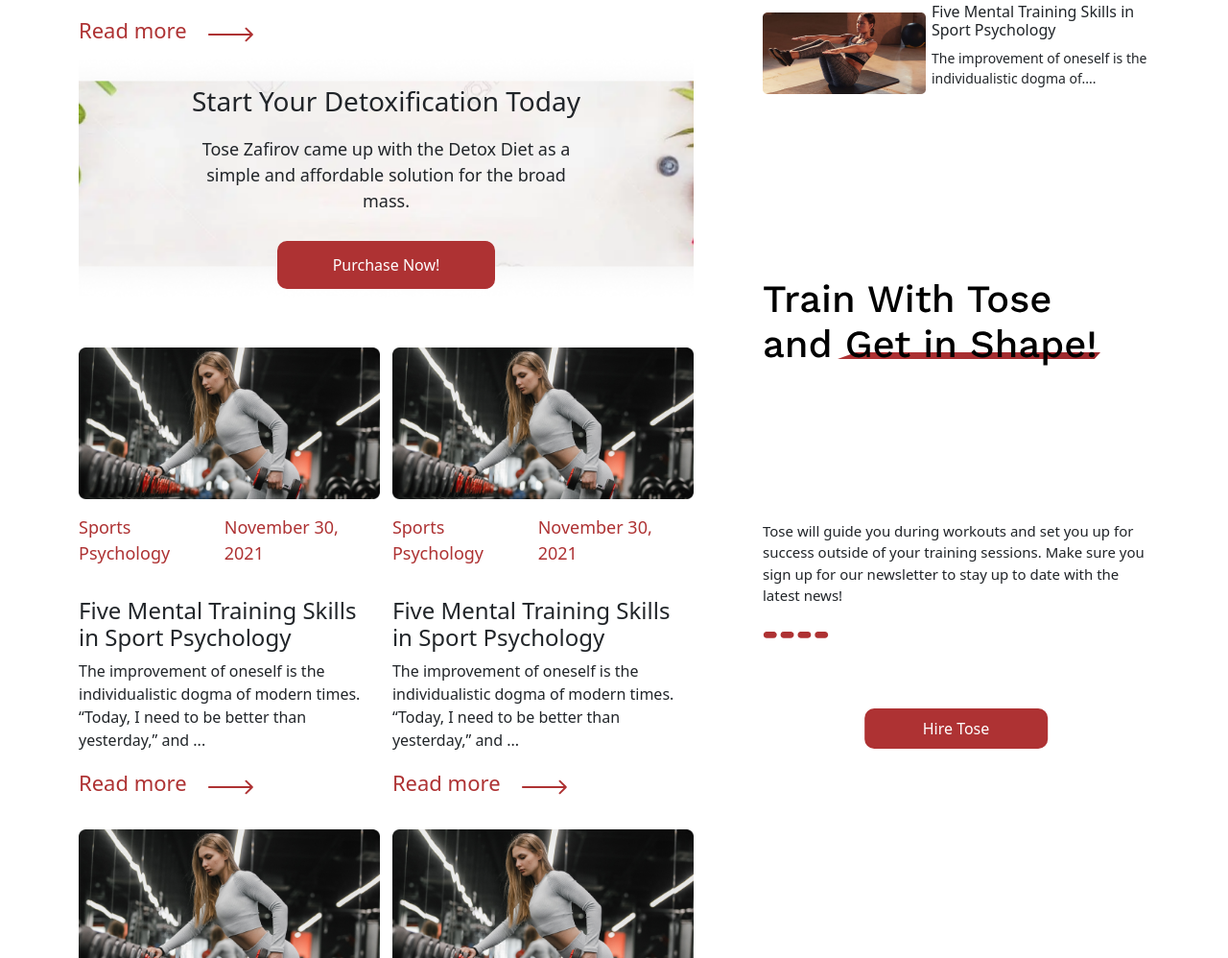
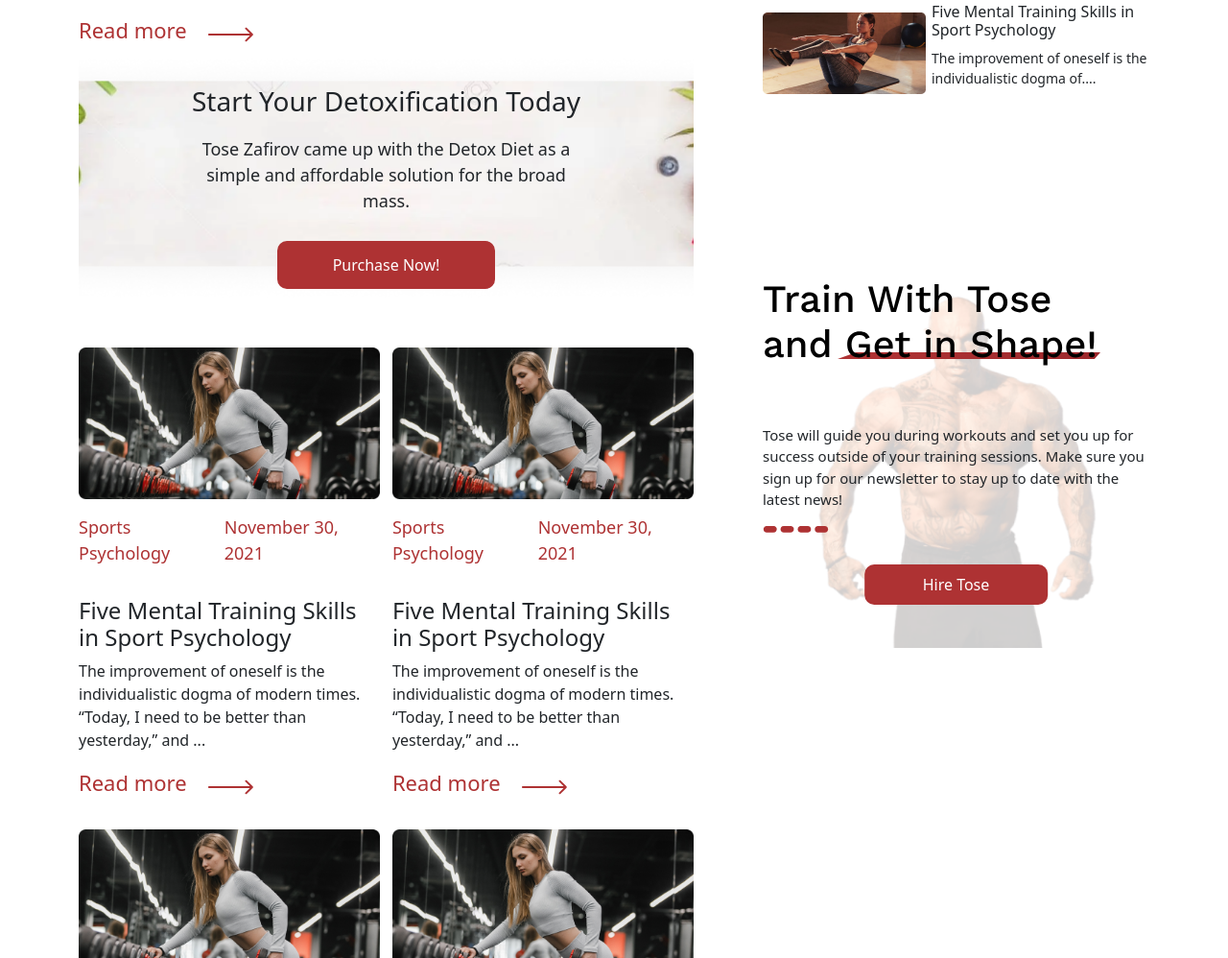
Before and after one commit to alexpozdnii97/tosezafitow.com, a plain HTML site: page html/blog.html in a window 1280 px wide. Shown: the part 1055-2053 px from the top of the page at 96% size. Drawn offline with Linux system fonts and the light colour scheme; files whose address does not match are found by name.

Commit message:
Bogdan
PreFinal Blog Page

```diff
--- a/assets/style/style.less
+++ b/assets/style/style.less
@@ -1358,17 +1358,21 @@ footer {
     }
 }
 .trainWitTose {
-    // background: url(../img/TrainByTose.png) center bottom no-repeat;
+    background: url(../img/TrainByTose.png) center bottom no-repeat;
     margin-top: 90px;
+    background-size: 100%;
     position: relative;
     .trainWitToseHeader {
         z-index: 2;
         padding-top: 90px;
-        padding-bottom: 160px;
+        padding-bottom: 60px;
     }
     .train_text {
         z-index: 2;
         font-size: 15px;
+    }
+    .dod {
+        margin-bottom: 120px;
     }
     .trainBtn {
         z-index: 2;
@@ -1376,7 +1380,7 @@ footer {
         left: 50%;
         transform: translateX(-50%);
         padding: 9px 61px;
-        margin-top: 90px;
+        margin-top: 40px;
     }
 }
 
@@ -1471,8 +1475,9 @@ footer {
     .olimpia_mobile {
         display: block;
     }
+
     .trainWitTose {
-        // background: url(../img/TrainByTose.png) center bottom no-repeat;
+        background-size:contain;
         margin-top: 50px;
         margin-bottom: 140px;
         .trainWitToseHeader {
@@ -1481,6 +1486,9 @@ footer {
         .train_text {
             z-index: 2;
             font-size: 15px;
+        }
+        .dod {
+            margin-bottom: 120px;
         }
         .trainBtn {
             z-index: 2;
@@ -1488,7 +1496,7 @@ footer {
             left: 50%;
             transform: translateX(-50%);
             padding: 9px 61px;
-            margin-top: 90px;
+            margin-top: 40px;
         }
     }
     .subContent {
```
Also changed, not shown: assets/style/style.css.
